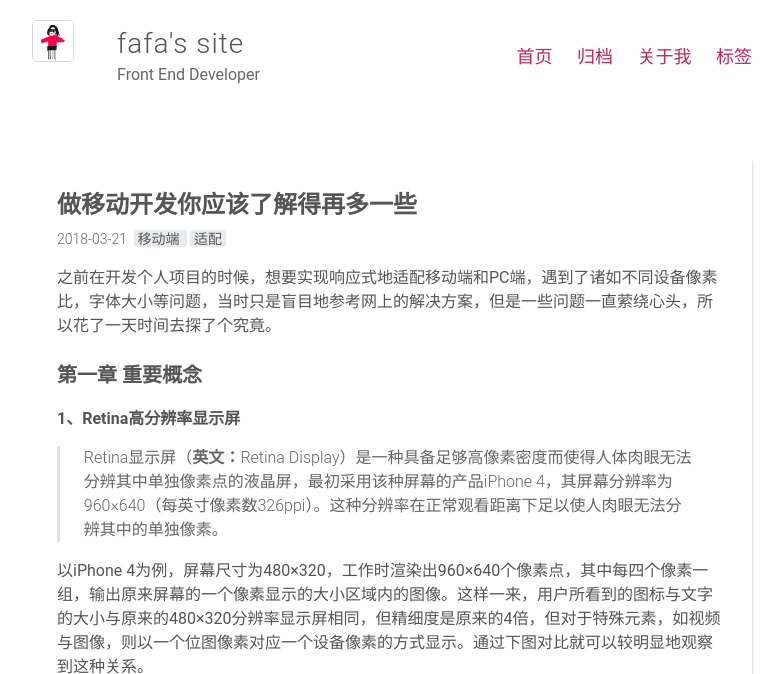
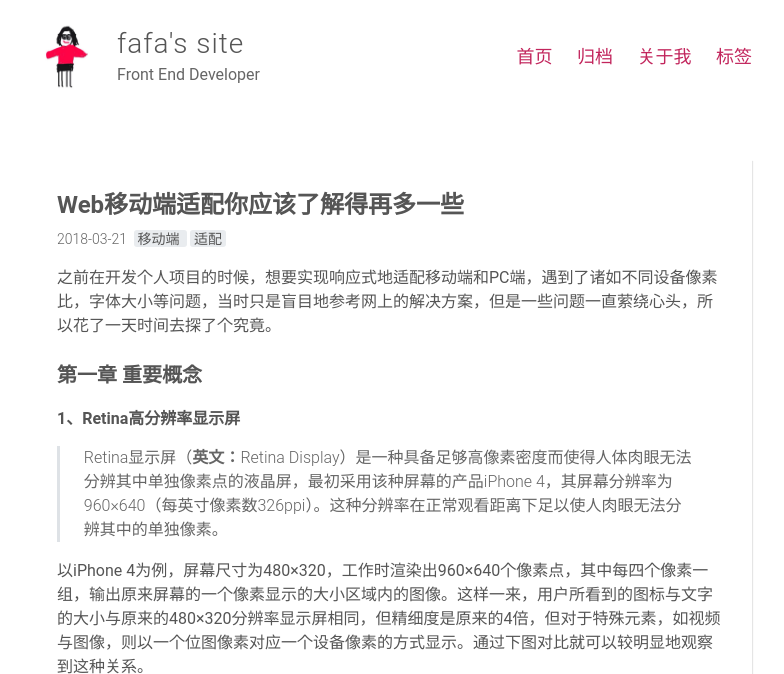
Before and after one commit to CassieRan/CassieRan.github.io, a Jekyll site: the page built from _posts/2018-03-21-you-should-know-more-if-you-being-a-webapp-developer.md, in a window 1280 px wide, cut to the strip 0-674 px from the top of the page. Shown: the whole strip, without its empty margins (248-1032 px from the left). Built offline with Jekyll 4.4.1, drawn with Linux system fonts in a browser that asks for light colours; some web fonts are replaced; comment, search, counter and statistics services are not loaded.

Commit message:
修改标题

```diff
--- a/_posts/2018-03-21-you-should-know-more-if-you-being-a-webapp-developer.md
+++ b/_posts/2018-03-21-you-should-know-more-if-you-being-a-webapp-developer.md
@@ -1,6 +1,6 @@
 ---
 layout: post
-title: 做移动开发你应该了解得再多一些
+title: Web移动端适配你应该了解得再多一些
 tags: [移动端, 适配]
 comments: true
 ---
--- a/style.scss
+++ b/style.scss
@@ -261,6 +261,12 @@ img {
   max-width: 60%;
   margin: 0 0 1em;
   border: 1px solid rgba(0,0,0,0.16);
+}
+.site-avatar {
+  img {
+    max-width: 100%;
+    border: none;
+  }
 }
 
 // Fixes images in popup boxes from Google Translate
```
